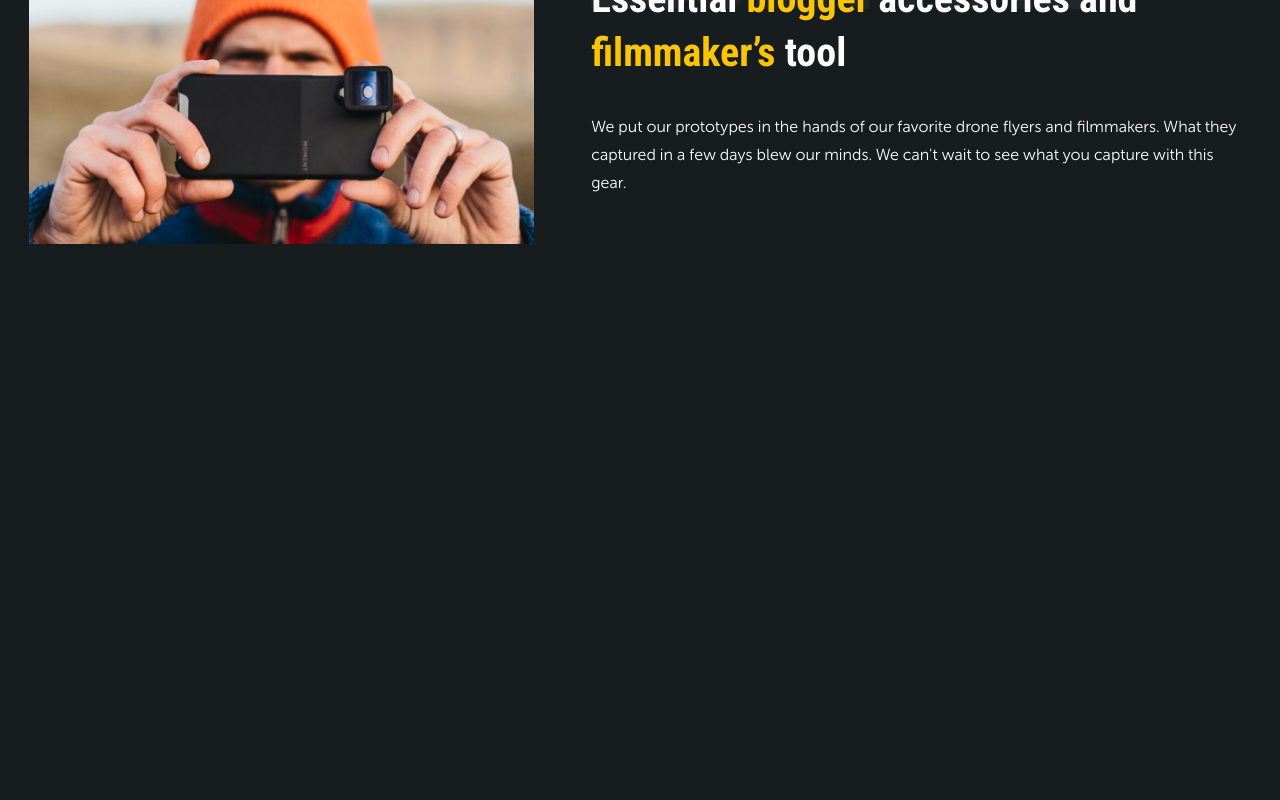
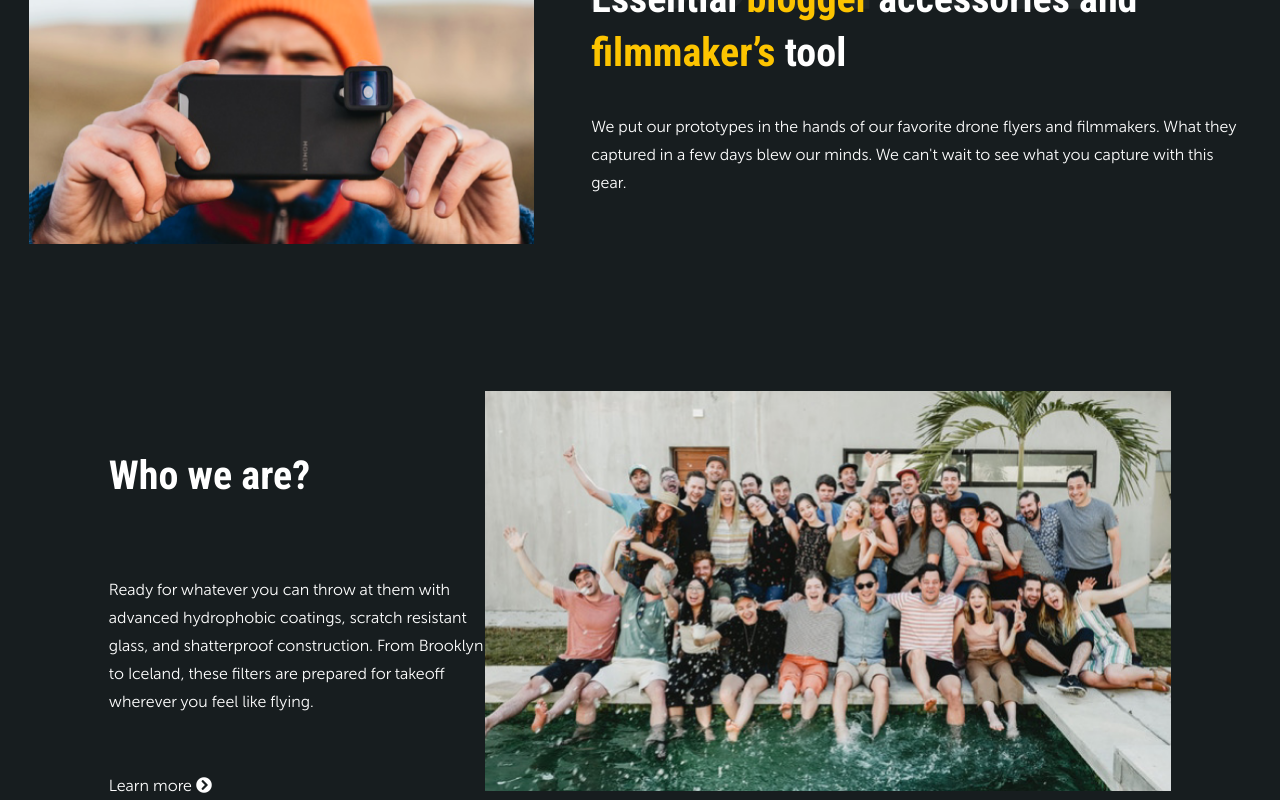
Before and after one commit to dariaharets/project, a Vue app: page / in a window 1280 px wide. Shown: the part 1035-1835 px from the top of the page. Before the commit the page ends 1426 px from the top, so only its background shows below. Built offline with nearby package versions, Linux system fonts and the light colour scheme.

Commit message:
who we are section

```diff
--- a/src/App.vue
+++ b/src/App.vue
@@ -5,6 +5,7 @@
     <Section2 />
     <Section3 />
     <Section4 />
+    <Section8 />
   </div>
 </template>
 
@@ -14,6 +15,7 @@ import Section1 from "./components/Section1.vue";
 import Section2 from "./components/Section2.vue";
 import Section3 from "./components/Section3.vue";
 import Section4 from "./components/Section4.vue";
+import Section8 from "./components/Section8.vue";
 
 export default {
   name: "Home",
@@ -23,6 +25,7 @@ export default {
     Section2,
     Section3,
     Section4,
+    Section8,
   },
 };
 </script>
--- /dev/null
+++ b/src/components/Section8.vue
@@ -0,0 +1,51 @@
+<template>
+  <div class="section8">
+    <div class="section8__text">
+      <h2>Who we are?</h2>
+      <p>
+        Ready for whatever you can throw at them with advanced hydrophobic
+        coatings, scratch resistant glass, and shatterproof construction. From
+        Brooklyn to Iceland, these filters are prepared for takeoff wherever you
+        feel like flying.
+      </p>
+      <a href="#">
+        <p>
+          Learn more
+          <i class="fas fa-chevron-circle-right"></i>
+        </p>
+      </a>
+    </div>
+    <div class="section8__image"></div>
+  </div>
+</template>
+
+<script>
+export default {
+  name: "Section8",
+};
+</script>
+
+<style  lang="scss" scoped>
+.section8 {
+  margin: 0 auto;
+  height: 400px;
+  width: 83%;
+  display: flex;
+  justify-content: space-between;
+  align-items: center;
+  &__text {
+    height: 350px;
+    width: 405px;
+    p {
+      padding-top: 40px;
+    }
+  }
+  &__image {
+    width: 740px;
+    height: 400px;
+    background-image: url("../assets/sect8.png");
+    background-repeat: no-repeat;
+    background-size: cover;
+  }
+}
+</style>
```
Also changed, not shown: src/assets/sect8.png (added).
